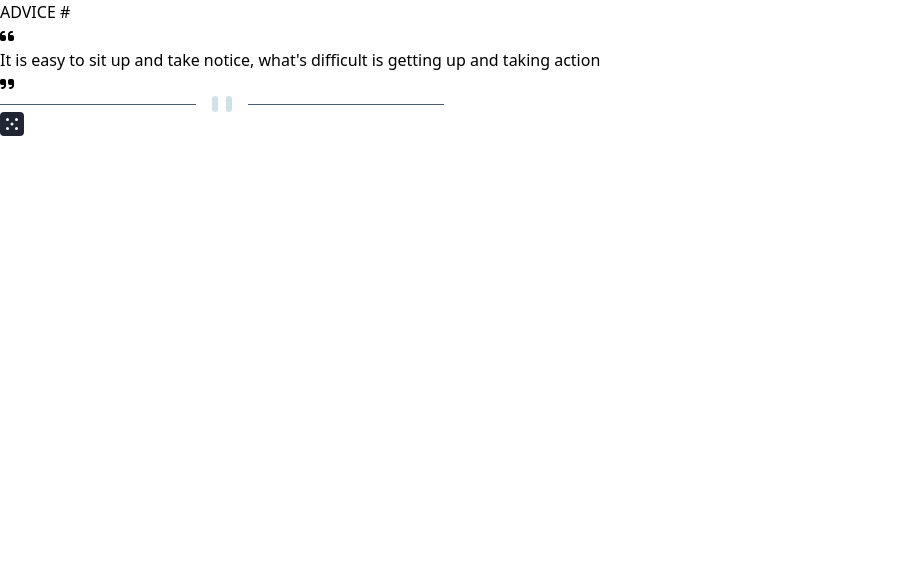
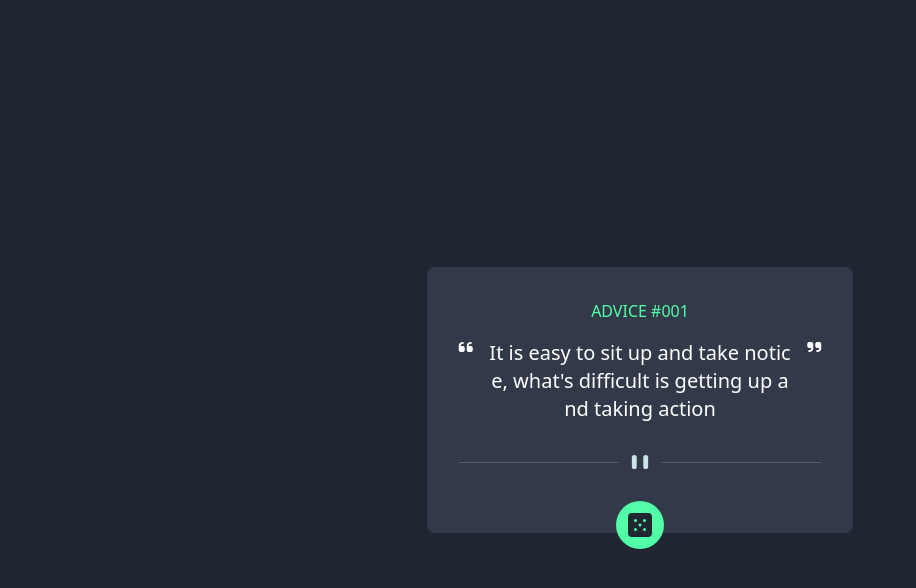
Before and after one commit to usernameisleye/Advice-generator, a website: page public/index.html in a window 1280 px wide. Shown: the whole page, without its empty margins (0-916 px from the left). Drawn offline with Linux system fonts and the light colour scheme.

Commit message:
update on files

```diff
--- a/public/index.html
+++ b/public/index.html
@@ -8,19 +8,20 @@
     <link rel="stylesheet" href="styles.css">
     <script src="https://kit.fontawesome.com/d39106e7f3.js" crossorigin="anonymous"></script>
 </head>
-<body class="">
-    <main class="">
-        <header class="">ADVICE #<span></span></header>
+<body class="bg-dark-blue text-white flex justify-center items-center h-screen">
 
-        <div class="">
-            <i class="fas fa-quote-left"></i>
-            <p>It is easy to sit up and take notice, what's difficult is getting up and taking action</p>
-            <i class="fas fa-quote-right"></i>
+    <main class="bg-dark-grayish-blue p-8 rounded-lg w-1/3 relative">
+        <header class="text-neon-green text-center">ADVICE #<span>001</span></header>
+
+        <div class="flex justify-center py-4">
+            <i class="fas fa-quote-left mt--1.5 mr-4"></i>
+            <p class="text-center break-all text-xl"><span> It is easy to sit up and take notice, what's difficult is getting up and taking action </p>
+            <i class="fas fa-quote-right mb-2 ml-4 flex items-end"></i>
         </div>
 
-        <div class=""><img src="../images/pattern-divider-desktop.svg" alt=""></div>
+        <div class="my-4 mb-8"><img src="../images/pattern-divider-desktop.svg" alt=""></div>
 
-        <div class=""><img src="../images/icon-dice.svg" alt=""></div>
+        <div class="flex justify-center items-center bg-neon-green w-12 h-12 rounded-full absolute left-1/2 -translate-x-2/4 cursor-pointer"><img class="" src="../images/icon-dice.svg" alt=""></div>
     </main>
 </body>
 </html>
--- a/src/src.css
+++ b/src/src.css
@@ -1,3 +1,5 @@
+@import url('https://fonts.googleapis.com/css2?family=Manrope:wght@800&display=swap');
+
 @tailwind base;
 @tailwind components;
 @tailwind utilities;
--- a/tailwind.config.js
+++ b/tailwind.config.js
@@ -3,6 +3,17 @@ module.exports = {
   content: ["./public/*.{html,js}"],
   theme: {
     extend: {},
+    fontFamily: {
+      'body': ['"Manrope"', 'sans-serif'],
+    },
+    colors: {
+      'dark-blue': 'hsl(218, 23%, 16%)',
+      'grayish-blue': 'hsl(217, 19%, 38%)',
+      'dark-grayish-blue': 'hsl(217, 19%, 24%)',
+      'white': '#ffffff',
+      'light-cyan': 'hsl(193, 38%, 86%)',
+      'neon-green': 'hsl(150, 100%, 66%)',
+    }
   },
   plugins: [],
 }
```
Also changed, not shown: public/styles.css.
